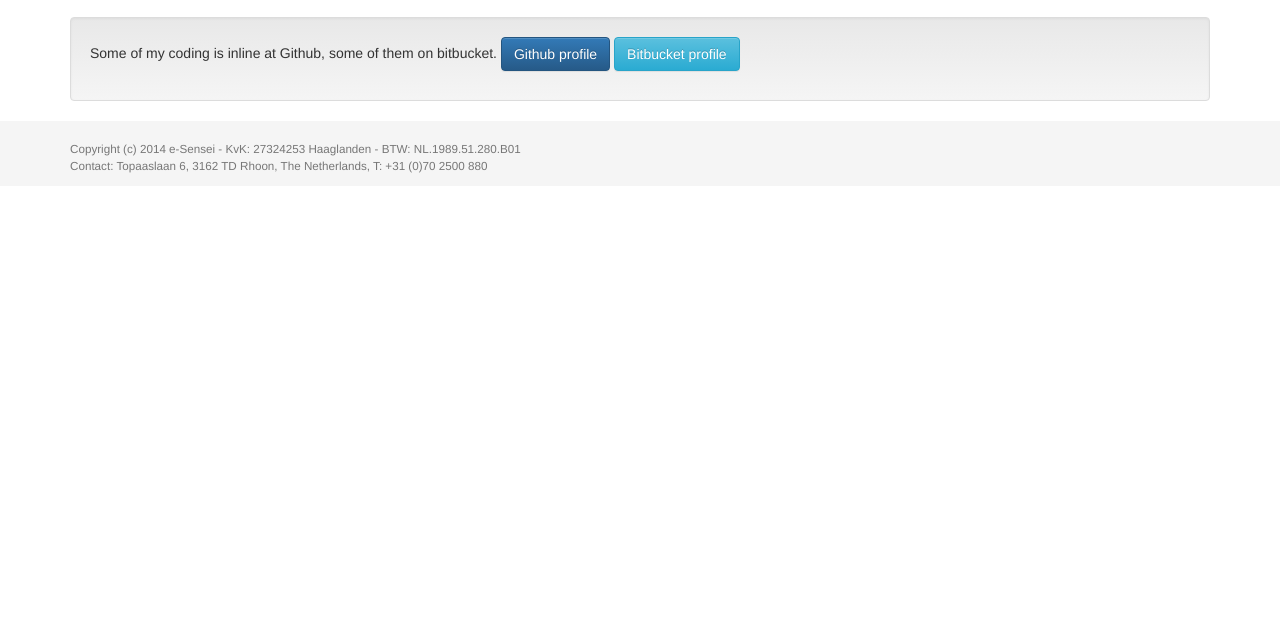
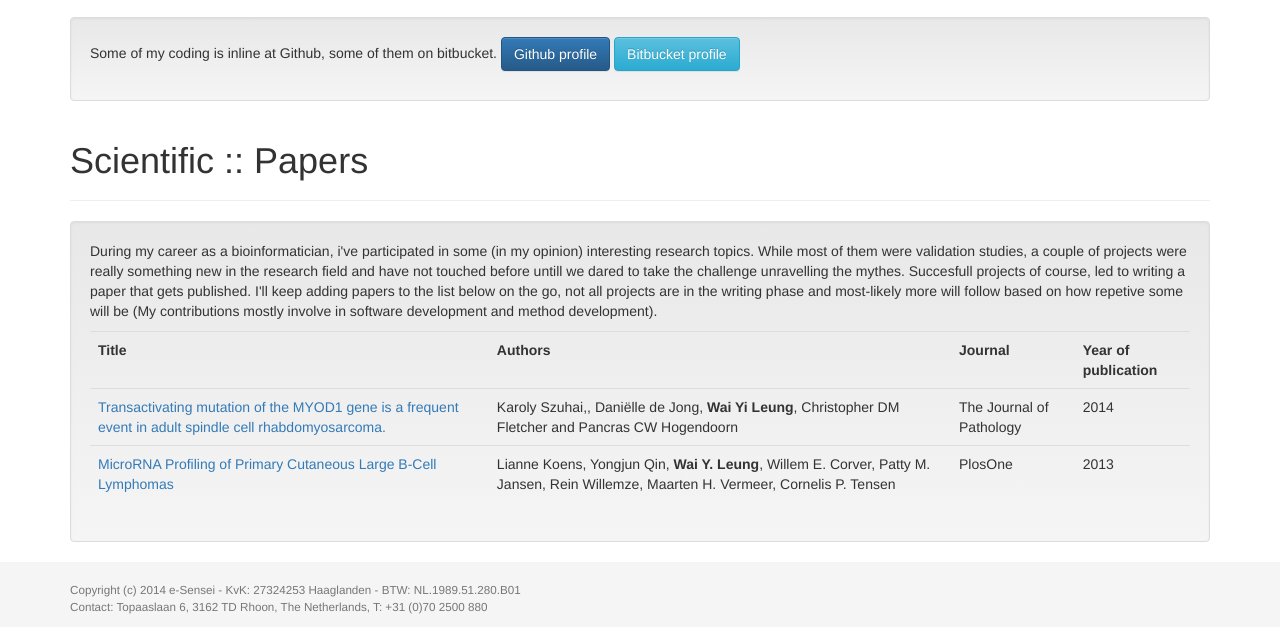
Before and after one commit to wyleung/wyleung.github.io, a plain HTML site: page index.html in a window 1280 px wide. Shown: the part 642-1277 px from the top of the page. Before the commit the page ends 837 px from the top, so only its background shows below. Drawn offline with nearby package versions, Linux system fonts and the light colour scheme.

Commit message:
Add section with Scientific :: Papers to list all professional work in writing and research

```diff
--- a/index.html
+++ b/index.html
@@ -133,6 +133,8 @@
             target="_blank">D</a> adventurer.
         </p>
         </div>
+
+
         <div class="page-header">
           <h1>Code</h1>
         </div>
@@ -143,6 +145,41 @@
                 <a class="btn btn-info" href="https://bitbucket.org/wyleung" target="_blank" role="button">Bitbucket profile</a>
         </p>
         </div>
+
+
+
+        <div class="page-header">
+          <h1>Scientific :: Papers</h1>
+        </div>
+        <div class="well">
+        <p>
+            During my career as a bioinformatician, i've participated in some  (in my opinion) interesting research topics.
+            While most of them were validation studies, a couple of projects were really something new in the research field and have not touched before untill we dared to take the challenge unravelling the mythes. Succesfull projects of course, led to writing a paper that gets published. I'll keep adding papers to the list below on the go, not all projects are in the writing phase and most-likely more will follow based on how repetive some will be (My contributions mostly involve in software development and method development).
+            <table class="table table-hover">
+            <tr>
+                <th>Title</th>
+                <th>Authors</th>
+                <th>Journal</th>
+                <th>Year of publication</th>
+            </tr>
+            <tr>
+                <td><a href="http://onlinelibrary.wiley.com/doi/10.1002/path.4307/abstract" target="_blank">Transactivating mutation of the MYOD1 gene is a frequent event in adult spindle cell rhabdomyosarcoma.</a</td>
+                <td>Karoly Szuhai,, Dani&euml;lle de Jong, <b>Wai Yi Leung</b>, Christopher DM Fletcher and Pancras CW Hogendoorn</td>
+                <td>The Journal of Pathology</td>
+                <td>2014</td>
+            </tr>
+            <tr>
+                <td><a href="http://www.plosone.org/article/info%3Adoi%2F10.1371%2Fjournal.pone.0082471" target="_blank">MicroRNA Profiling of Primary Cutaneous Large B-Cell Lymphomas</a></td>
+                <td>Lianne Koens, Yongjun Qin, <b>Wai Y. Leung</b>, Willem E. Corver, Patty M. Jansen, Rein Willemze, Maarten H. Vermeer, Cornelis P. Tensen</td>
+                <td>PlosOne</td>
+                <td>2013</td>
+            </tr>
+            </table>
+
+        </p>
+        </div>
+
+
 
       </div> <!-- /container -->
 
```
